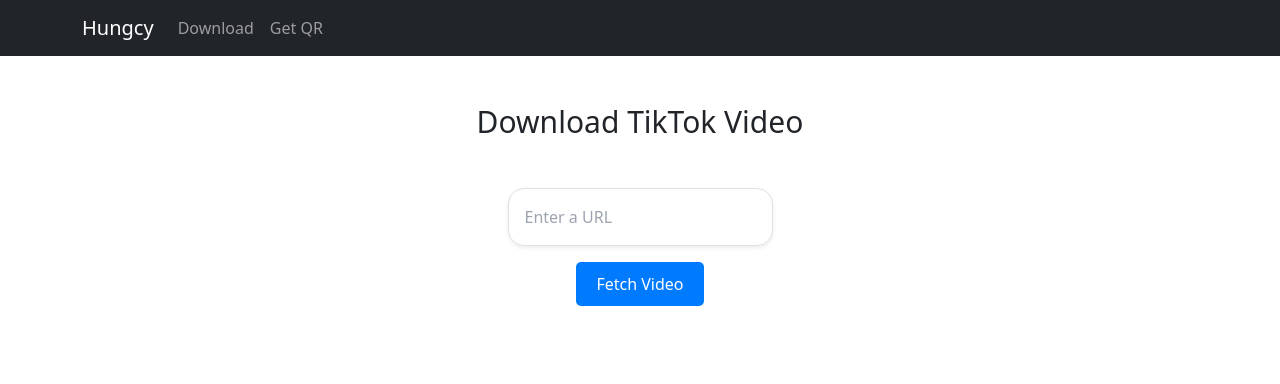
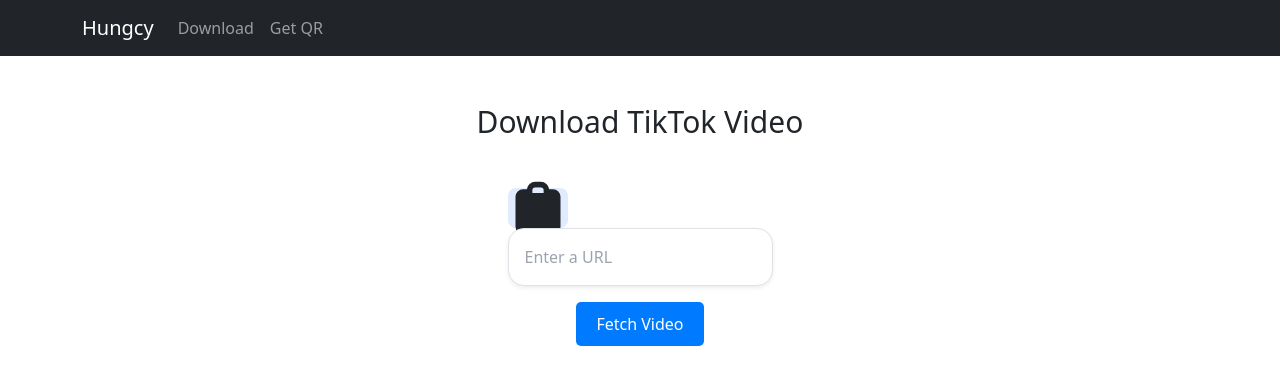
Before and after one commit to giahyng1502/my-website, a Next.js app: page /tiktok in a window 1280 px wide. Shown: the top 384 px of the page. Built offline with nearby package versions, Linux system fonts and the light colour scheme.

Commit message:
update api

```diff
--- /dev/null
+++ b/pages/api/download.js
@@ -0,0 +1,23 @@
+export default async function download(req, res) {
+  if (req.method === "POST") {
+    try {
+      const { url } = req.body;
+      const videoUrl = `https://toptop.huuhuybn.workers.dev/?link=${encodeURIComponent(
+        url
+      )}`;
+      const response = await fetch(videoUrl);
+      const data = await response.json();
+      if (data.code === 0) {
+        res.status(200).json(data);
+      } else {
+        res.status(400);
+      }
+    } catch (error) {
+      console.log("Có lỗi xẩy ra khi download video", error);
+      res.status(500);
+    }
+  } else {
+    console.log("lỗi phương thức POST");
+    res.status(405);
+  }
+}
--- a/src/app/tiktok/page.js
+++ b/src/app/tiktok/page.js
@@ -1,7 +1,7 @@
 "use client";
 import { ClipboardIcon } from "@heroicons/react/16/solid";
 import { useState } from "react";
-import { Button, Card, Container, Spinner } from "react-bootstrap";
+import { Button, Card, Container, Row, Spinner } from "react-bootstrap";
 const DownLoadTiktok = () => {
   const [url, setUrl] = useState(""); // URL người dùng nhập
   const [videoUrl, setVideoUrl] = useState({}); // Video URL
@@ -21,10 +21,16 @@
 
     setLoading(true);
     setError(""); // Clear any previous error message
-    const apiUrl = `https://toptop.huuhuybn.workers.dev/?link=${url}`;
 
     try {
-      const response = await fetch(apiUrl);
+      const response = await fetch("/api/download", {
+        method: "POST",
+        headers: {
+          "Content-Type": "application/json",
+        },
+        body: JSON.stringify({ url: url }),
+      });
+      console.log(response);
       const result = await response.json();
       if (result.data && result.data.hdplay) {
         setVideoUrl(result.data);
@@ -83,14 +89,24 @@
       </h1>
       <div className="relative w-full">
         <button
+          className="absolute right-3 top-1/2 transform -translate-y-1/2 "
+          style={{
+            backgroundColor: "#e0ebff",
+            height: 40,
+            display: "flex",
+            justifyContent: "center",
+            alignItems: "center",
+            width: 60,
+            borderRadius: 8,
+          }}
           onClick={() => {
             handlePaste();
           }}
         >
-          <ClipboardIcon className="absolute right-3 top-1/2 transform -translate-y-1/2 text-gray-800 h-7 w-7" />
+          <ClipboardIcon className="text-blue-700 h-6 w-7" />
         </button>
         <input
-          className="w-100 p-3 pl-10 border border-gray-300 shadow-sm focus:outline-none focus:ring-2 focus:ring-blue-500 focus:border-blue-500 transition duration-300"
+          className="w-100 p-3 pl-10 border border-gray-300 shadow-sm focus:outline-none focus:ring-2 focus:ring-blue-800 focus:border-blue-500 transition duration-300"
           type="text"
           style={{ borderRadius: 16 }}
           value={url}
```
